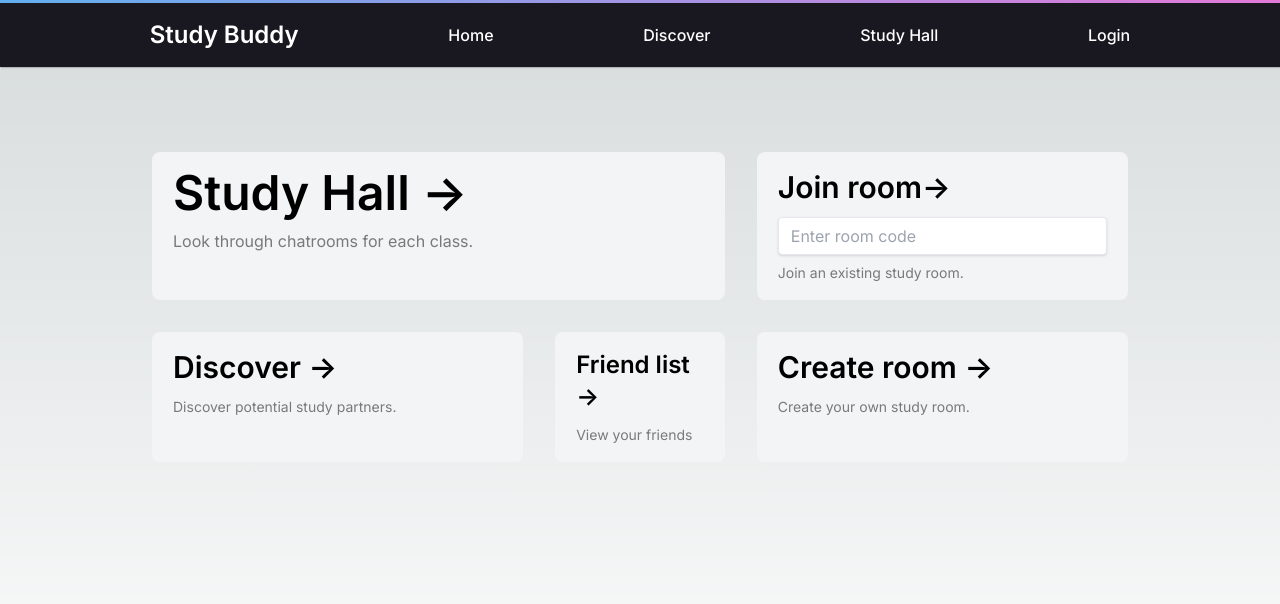
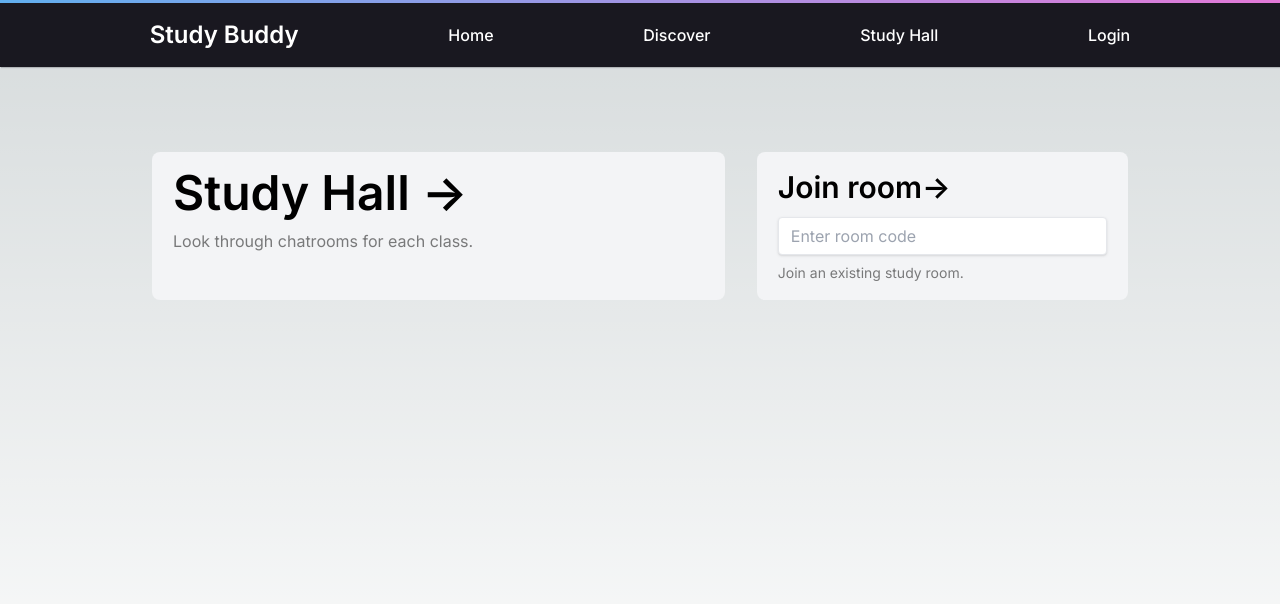
Before and after one commit to Ausbxuse/study-buddy, a Next.js app in the folder frontend/: page / in a window 1280 px wide. Shown: the top 604 px of the page. Built offline with nearby package versions, Linux system fonts and the light colour scheme.

Commit message:
Simple Login Diff

```diff
--- a/frontend/app/login/page.jsx
+++ b/frontend/app/login/page.jsx
@@ -57,10 +57,16 @@ async function postData(url = "", data = {}) {
     });
     const result = await response.json();
     if(result.state == "success"){
-      document.cookie = "authToken=" + result.token;
-      window.location.href = '/home';
+      setCookie("login", "true", 1);
+      window.location.href = '/';
       this.setState({login: true});
     }else{
       alert("Incorrect Login information");
     }
 }
+function setCookie(cname, cvalue, exdays) {
+  const d = new Date();
+  d.setTime(d.getTime() + (exdays*24*60*60*1000));
+  let expires = "expires="+ d.toUTCString();
+  document.cookie = cname + "=" + cvalue + ";" + expires + ";path=/";
+}
--- a/frontend/app/page.jsx
+++ b/frontend/app/page.jsx
@@ -6,7 +6,66 @@ import Nav from '../components/nav'
 export default function Home() {
   const [roomCode, setRoomCode] = useState('');
   const inputRef = useRef(null);
+  const authSection = () => {
+    if(getCookie("login") == "true"){
+      return <>
+      <a
+          // href="https://nextjs.org/learn?utm_source=create-next-app&utm_medium=appdir-template-tw&utm_campaign=create-next-app"
+          href="discover"
+          className="group lg:col-span-2 lg:row-span-2 rounded-lg border border-transparent px-5 py-4 transition-colors border-gray-300 bg-gray-100 dark:border-neutral-700 dark:bg-neutral-800 dark:bg-opacity-30"
+          target="_blank"
+          rel="noopener noreferrer"
+        >
+          <h2 className={`mb-3 text-3xl font-semibold`}>
+            Discover{' '}
+            <span className="inline-block transition-transform group-hover:translate-x-1 motion-reduce:transform-none">
+              -&gt;
+            </span>
+          </h2>
+          <p className={`m-0 max-w-[30ch] text-sm opacity-50`}>
+            Discover potential study partners.
+          </p>
+        </a>
 
+        <a
+          // href="https://vercel.com/templates?framework=next.js&utm_source=create-next-app&utm_medium=appdir-template&utm_campaign=create-next-app"
+          href="/friendList"
+          className="group lg:row-span-2 rounded-lg border border-transparent px-5 py-4 transition-colors border-gray-300 bg-gray-100 dark:border-neutral-700 dark:bg-neutral-800/30"
+          target="_blank"
+          rel="noopener noreferrer"
+        >
+          <h2 className={`mb-3 text-2xl font-semibold`}>
+            Friend list{' '}
+            <span className="inline-block transition-transform group-hover:translate-x-1 motion-reduce:transform-none">
+              -&gt;
+            </span>
+          </h2>
+          <p className={`m-0 max-w-[30ch] text-sm opacity-50`}>
+            View your friends
+          </p>
+        </a>
+
+        <a
+          href="/createRoom"
+          className="group lg:row-span-2 lg:col-span-2 rounded-lg border border-transparent px-5 py-4 transition-colors border-gray-300 bg-gray-100 dark:border-neutral-700 dark:bg-neutral-800/30"
+          target="_blank"
+          rel="noopener noreferrer"
+        >
+          <h2 className={`mb-3 text-3xl font-semibold`}>
+            Create room{' '}
+            <span className="inline-block transition-transform group-hover:translate-x-1 motion-reduce:transform-none">
+              -&gt;
+            </span>
+          </h2>
+          <p className={`m-0 max-w-[30ch] text-sm opacity-50`}>
+            Create your own study room.
+          </p>
+        </a>
+      </>;
+    }else{
+      return;
+    }
+  }
   // const handleJoinRoom = (e) => {
   //   e.preventDefault();
 
@@ -71,58 +130,7 @@ export default function Home() {
           </p>
         </a>
 
-        <a
-          // href="https://nextjs.org/learn?utm_source=create-next-app&utm_medium=appdir-template-tw&utm_campaign=create-next-app"
-          href="discover"
-          className="group lg:col-span-2 lg:row-span-2 rounded-lg border border-transparent px-5 py-4 transition-colors border-gray-300 bg-gray-100 dark:border-neutral-700 dark:bg-neutral-800 dark:bg-opacity-30"
-          target="_blank"
-          rel="noopener noreferrer"
-        >
-          <h2 className={`mb-3 text-3xl font-semibold`}>
-            Discover{' '}
-            <span className="inline-block transition-transform group-hover:translate-x-1 motion-reduce:transform-none">
-              -&gt;
-            </span>
-          </h2>
-          <p className={`m-0 max-w-[30ch] text-sm opacity-50`}>
-            Discover potential study partners.
-          </p>
-        </a>
-
-        <a
-          // href="https://vercel.com/templates?framework=next.js&utm_source=create-next-app&utm_medium=appdir-template&utm_campaign=create-next-app"
-          href="/friendList"
-          className="group lg:row-span-2 rounded-lg border border-transparent px-5 py-4 transition-colors border-gray-300 bg-gray-100 dark:border-neutral-700 dark:bg-neutral-800/30"
-          target="_blank"
-          rel="noopener noreferrer"
-        >
-          <h2 className={`mb-3 text-2xl font-semibold`}>
-            Friend list{' '}
-            <span className="inline-block transition-transform group-hover:translate-x-1 motion-reduce:transform-none">
-              -&gt;
-            </span>
-          </h2>
-          <p className={`m-0 max-w-[30ch] text-sm opacity-50`}>
-            View your friends
-          </p>
-        </a>
-
-        <a
-          href="/createRoom"
-          className="group lg:row-span-2 lg:col-span-2 rounded-lg border border-transparent px-5 py-4 transition-colors border-gray-300 bg-gray-100 dark:border-neutral-700 dark:bg-neutral-800/30"
-          target="_blank"
-          rel="noopener noreferrer"
-        >
-          <h2 className={`mb-3 text-3xl font-semibold`}>
-            Create room{' '}
-            <span className="inline-block transition-transform group-hover:translate-x-1 motion-reduce:transform-none">
-              -&gt;
-            </span>
-          </h2>
-          <p className={`m-0 max-w-[30ch] text-sm opacity-50`}>
-            Create your own study room.
-          </p>
-        </a>
+        {authSection()}
 
       </div>
     </main>
@@ -156,3 +164,19 @@ async function postData(url = "", data = {}) {
       alert("Incorrect room code information");
     }
 }
+
+function getCookie(cname) {
+  let name = cname + "=";
+  let decodedCookie = decodeURIComponent(document.cookie);
+  let ca = decodedCookie.split(';');
+  for(let i = 0; i <ca.length; i++) {
+    let c = ca[i];
+    while (c.charAt(0) == ' ') {
+      c = c.substring(1);
+    }
+    if (c.indexOf(name) == 0) {
+      return c.substring(name.length, c.length);
+    }
+  }
+  return "";
+}
--- a/frontend/components/nav.jsx
+++ b/frontend/components/nav.jsx
@@ -6,6 +6,20 @@ import { Sling as Hamburger } from 'hamburger-react'
 
 export default function Nav({ children }) {
   const [showMobileNav, setShowMobileNav] = useState(false);
+  const loginToggle = () => {
+    if(getCookie("login") == "true"){
+      return;
+    }else{
+      return <li><Link href="/login">Login/Signup</Link></li>
+    }
+  }
+  const loginToggle2 = () => {
+    if(getCookie("login") == "true"){
+      return;
+    }else{
+      return <li><Link href="/login">Login</Link></li>
+    }
+  }
   return (
     <>
       <div className={styles.headerContainer}>
@@ -20,7 +34,7 @@ export default function Nav({ children }) {
             <li><Link href="/">Home</Link></li>
             <li><Link href="/discover">Discover</Link></li>
             <li><Link href="/studyHall">Study Hall</Link></li>
-            <li><Link href="/login">Login</Link></li>
+            {loginToggle2()}
           </ul>
           <div className={styles.mobileNav}>
             <Link href="/">
@@ -44,7 +58,7 @@ export default function Nav({ children }) {
         <div className={!showMobileNav ? styles.mobileNavList : styles.mobileNavListActive}>
           <li><Link href="/discover">Discover</Link></li>
           <li><Link href="/studyhall">Study Hall</Link></li>
-          <li><Link href="/login">Login/Signup</Link></li>
+          {loginToggle()}
           <li><Link href="/account">Account</Link></li>
         </div>
       </div>
@@ -53,3 +67,18 @@ export default function Nav({ children }) {
     </>
   )
 }
+function getCookie(cname) {
+  let name = cname + "=";
+  let decodedCookie = decodeURIComponent(document.cookie);
+  let ca = decodedCookie.split(';');
+  for(let i = 0; i <ca.length; i++) {
+    let c = ca[i];
+    while (c.charAt(0) == ' ') {
+      c = c.substring(1);
+    }
+    if (c.indexOf(name) == 0) {
+      return c.substring(name.length, c.length);
+    }
+  }
+  return "";
+}
```
